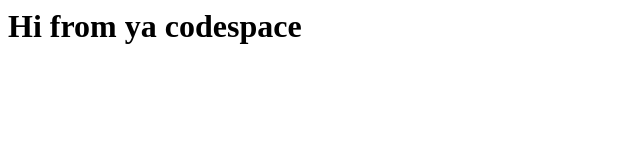
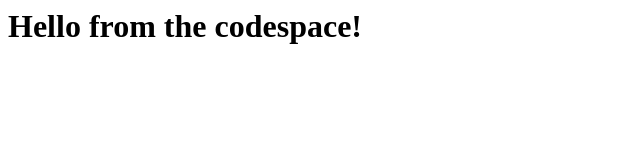
Before and after one commit to shaytan1986/skills-code-with-codespaces, a plain HTML site: page index.html in a window 1280 px wide. Shown: the whole page, without its empty margins (0-640 px from the left). Drawn offline with Linux system fonts and the light colour scheme.

Commit message:
Adding hello from the codespace!

```diff
--- a/index.html
+++ b/index.html
@@ -1,3 +1,3 @@
 <html>
-  <h1>Hi from ya codespace</h1>
+  <h1>Hello from the codespace!</h1>
 </html>
```
